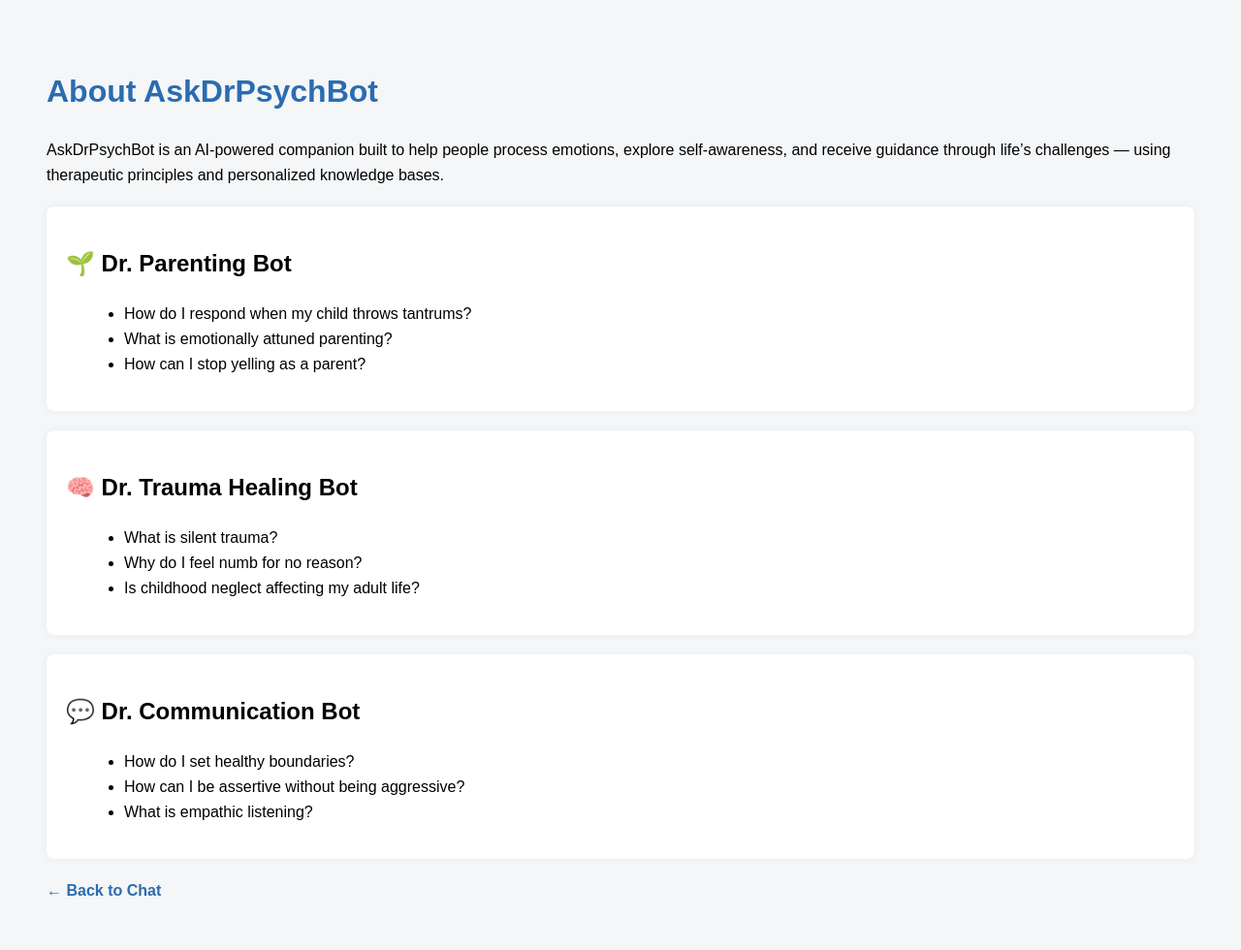
After one commit to livingfree57/drpsychbot-hub, a Flask app: page /about in a window 1280 px wide. The commit adds this page. Shown: the whole page at 97% size. Run offline with Flask 3, Linux system fonts and the light colour scheme.

Commit message:
Add /about page for bot descriptions

```diff
--- a/app.py
+++ b/app.py
@@ -48,8 +48,12 @@ voice_id      = os.getenv("VOICE_ID")
 
 @app.route("/")
 def index():
+        return render_template("index.html")
 
-    return render_template("index.html")
+@app.route("/about")
+def about():
+    return render_template("about.html")
+
 
 @app.route("/list-bots")
 def list_bots():
--- /dev/null
+++ b/templates/about.html
@@ -0,0 +1,72 @@
+
+<!DOCTYPE html>
+<html lang="en">
+<head>
+  <meta charset="UTF-8" />
+  <title>About AskDrPsychBot</title>
+  <style>
+    body {
+      font-family: Arial, sans-serif;
+      padding: 40px;
+      background-color: #f4f6f8;
+      line-height: 1.6;
+    }
+    h1 {
+      color: #2b6cb0;
+    }
+    ul {
+      list-style-type: disc;
+      margin-left: 20px;
+    }
+    .bot-section {
+      background: #ffffff;
+      padding: 20px;
+      margin-top: 20px;
+      border-radius: 8px;
+      box-shadow: 0 0 8px rgba(0,0,0,0.05);
+    }
+    a {
+      display: inline-block;
+      margin-top: 20px;
+      text-decoration: none;
+      color: #2b6cb0;
+      font-weight: bold;
+    }
+  </style>
+</head>
+<body>
+  <h1>About AskDrPsychBot</h1>
+  <p>
+    AskDrPsychBot is an AI-powered companion built to help people process emotions, explore self-awareness, and receive guidance through life’s challenges — using therapeutic principles and personalized knowledge bases.
+  </p>
+
+  <div class="bot-section">
+    <h2>🌱 Dr. Parenting Bot</h2>
+    <ul>
+      <li>How do I respond when my child throws tantrums?</li>
+      <li>What is emotionally attuned parenting?</li>
+      <li>How can I stop yelling as a parent?</li>
+    </ul>
+  </div>
+
+  <div class="bot-section">
+    <h2>🧠 Dr. Trauma Healing Bot</h2>
+    <ul>
+      <li>What is silent trauma?</li>
+      <li>Why do I feel numb for no reason?</li>
+      <li>Is childhood neglect affecting my adult life?</li>
+    </ul>
+  </div>
+
+  <div class="bot-section">
+    <h2>💬 Dr. Communication Bot</h2>
+    <ul>
+      <li>How do I set healthy boundaries?</li>
+      <li>How can I be assertive without being aggressive?</li>
+      <li>What is empathic listening?</li>
+    </ul>
+  </div>
+
+  <a href="/">← Back to Chat</a>
+</body>
+</html>
--- a/templates/index.html
+++ b/templates/index.html
@@ -43,6 +43,7 @@
   <div id="chatbox-wrapper" style="max-width: 600px; margin: auto;">
     <h2 style="text-align: center;">👋 Welcome to AskDrPsychBot</h2>
     <p style="font-size: 0.85em; color: #666; text-align: center; margin-top: -10px; margin-bottom: 20px;">
+      <a href="/about" style="font-size: 0.9em; color: #2b6cb0;">🧭 Learn more about the bots and what they answer</a>
       🔒 Your conversation stays private — nothing is saved unless you choose to.<br>
       ⏳ If this page takes a few seconds to load, it's just waking up from sleep mode.
     </p>
```
